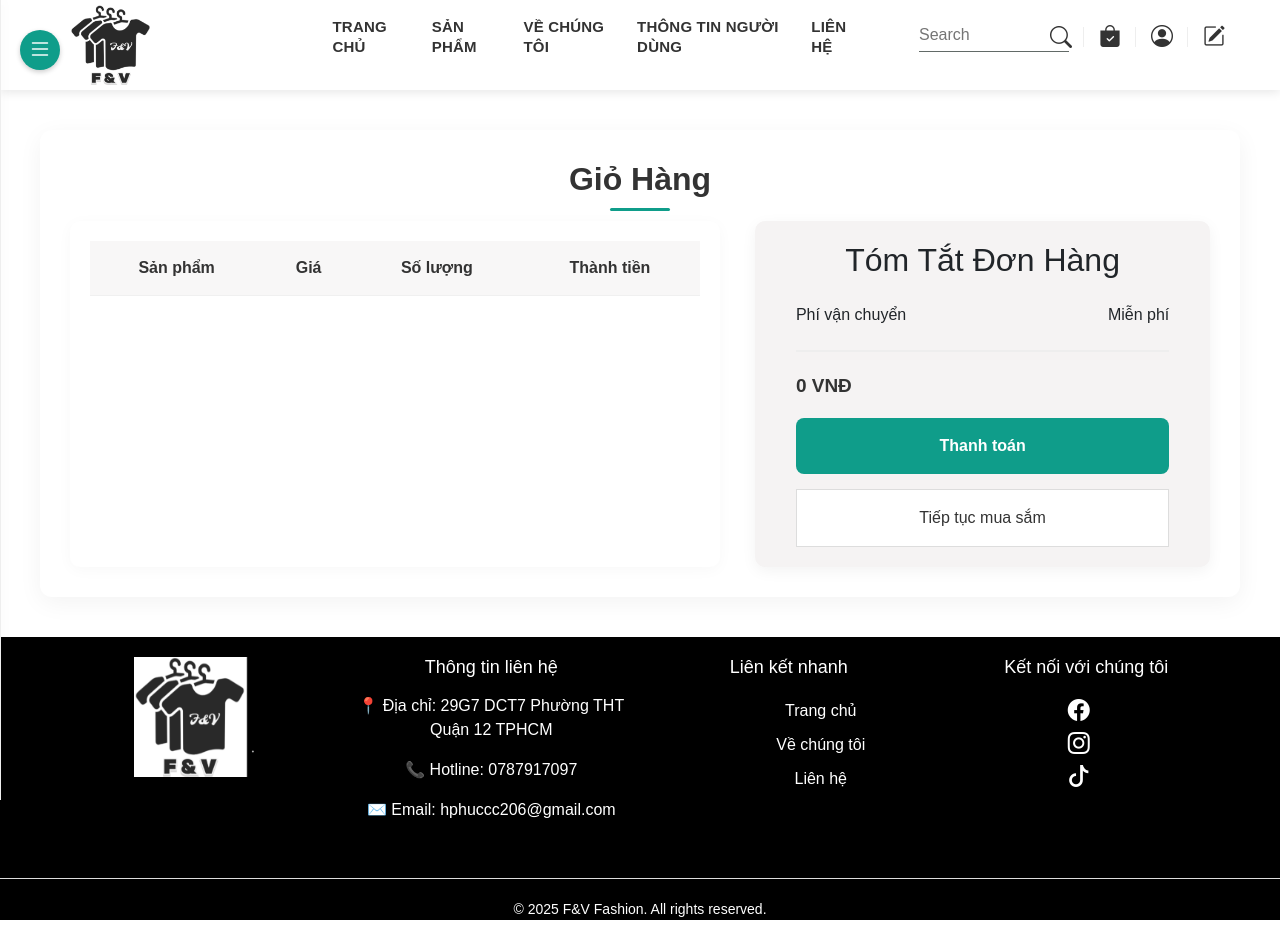
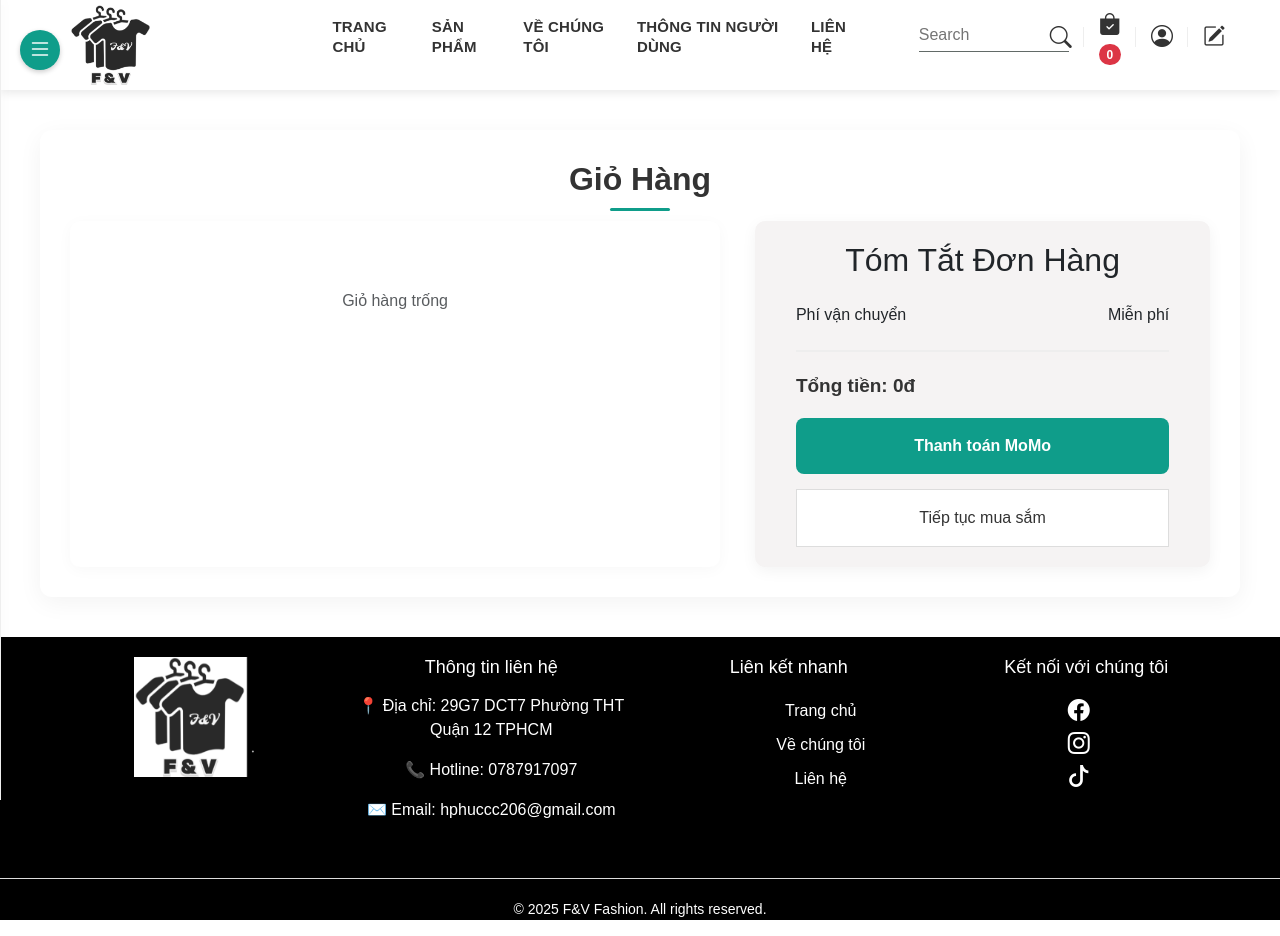
Before and after one commit to hoangphuc206/web_quanao.md, a plain HTML site: page cart.html in a window 1280 px wide. Drawn offline with nearby package versions, Linux system fonts and the light colour scheme.

Commit message:
Update cart.html

```diff
--- a/cart.html
+++ b/cart.html
@@ -13,12 +13,10 @@
 </head>
 
 <body>
-    <!-- Menu Toggle Button -->
     <div class="menu-toggle" id="menuToggle">
         <i class="bi bi-list"></i>
     </div>
 
-    <!-- Side Menu -->
     <div class="side-menu" id="sideMenu">
         <ul>
             <li><a href="index.html"><i class="bi bi-house-door"></i> Trang chủ</a></li>
@@ -36,14 +34,12 @@
         </ul>
     </div>
 
-    <!-- Overlay for mobile -->
     <div class="overlay" id="overlay"></div>
 
-    <!-- Main Content Wrapper -->
     <div class="content-wrapper" id="contentWrapper">
         <header>
             <div class="logo">
-                <img src="image/ảnh F&V.png" width="80" height="80" alt="F&V Logo">
+                <img src="image/ảnh F&V.png" width="80" height="80" alt="F&V Logo">
             </div>
             <div class="menu">
                 <ul class="main-menu">
@@ -64,7 +60,12 @@
             <div class="others">
                 <ul class="others-menu">
                     <li><input placeholder="Search" type="text"> <i class="bi bi-search"></i></li>
-                    <li><a href="cart.html"><i class="bi bi-bag-check-fill" title="Giỏ hàng"></i> </a></li>
+                    <li>
+                        <a href="cart.html">
+                            <i class="bi bi-bag-check-fill" title="Giỏ hàng"></i>
+                            <span id="cart-count" class="badge rounded-pill bg-danger">0</span>
+                        </a>
+                    </li>
                     <li><a href="login.html"><i class="bi bi-person-circle" title="Đăng nhập"></i></a></li>
                     <li><a href="register.html"><i class="bi bi-pencil-square" title="Đăng ký"></i></a></li>
                 </ul>
@@ -76,19 +77,9 @@
             </div>
             <div class="cart-content">
                 <div class="cart-items-container">
-                    <div class="cart-items">
-                        <table>
-                            <thead>
-                                <tr>
-                                    <th>Sản phẩm</th>
-                                    <th>Giá</th>
-                                    <th>Số lượng</th>
-                                    <th>Thành tiền</th>
-                                </tr>
-                            </thead>
-                            <tbody id="cart-body">
-                                </tbody>
-                        </table>
+
+                    <div class="cart-items" id="cart-items">
+                        <p class="text-center text-muted mt-5">Đang tải giỏ hàng...</p>
                     </div>
                     <div class="cart-summary">
                         <h2>Tóm Tắt Đơn Hàng</h2>
@@ -97,22 +88,21 @@
                             <span>Miễn phí</span>
                         </div>
                         <div class="cart-summary-row total">
-                            <span id="cart-total">0 VNĐ</span>
+                            <span id="total-price">Tổng tiền: 0 VNĐ</span>
                         </div>
-                        <button class="btn-checkout" id="checkout-button">Thanh toán</button>
+                        <button class="btn-checkout" id="checkout-momo">Thanh toán MoMo</button>
                         <a href="index.html" class="btn-continue-shopping">Tiếp tục mua sắm</a>
                     </div>
                 </div>
             </div>
         </div>
 
-
-
+    </div>
     </body>
     <footer>
         <div class="footer-container">
             <div class="footer-logo">
-                    <img src="image/ảnh F&V.png" width="120" height="120" alt="F&V Logo">
+                <img src="image/ảnh F&V.png" width="120" height="120" alt="F&V Logo">
             </div>
             <div class="footer-info">
                 <h3>Thông tin liên hệ</h3>
@@ -141,7 +131,6 @@
     </footer>
 
 
-
     <script src="js/cart.js"></script>
     <script src="js/menu.js"></script>
     <script src="js/product.js"></script>
```
Lines whose indentation alone changed are shown as unchanged.
